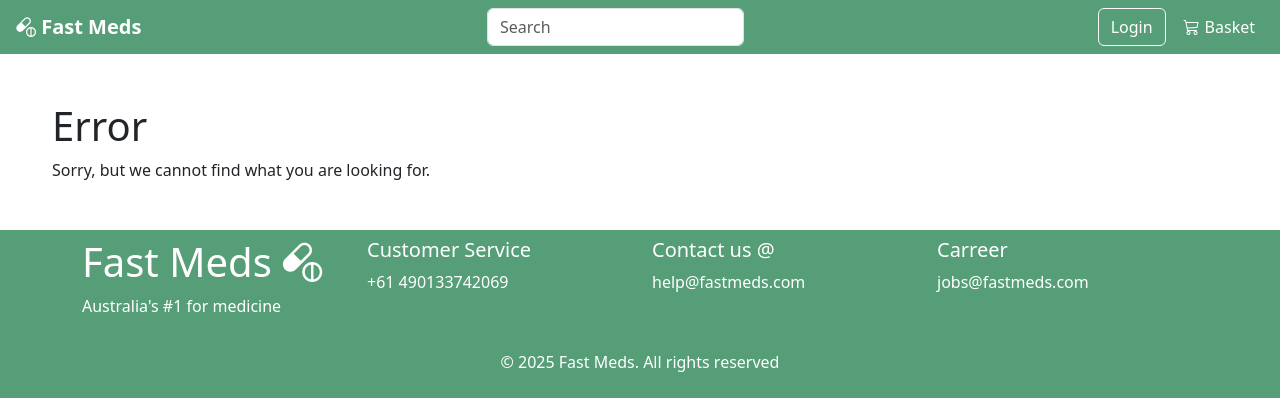
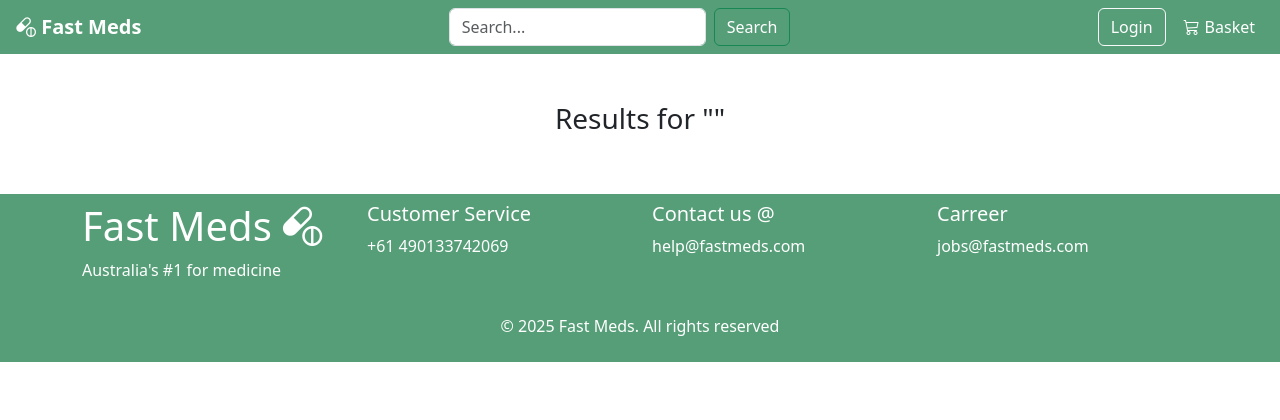
Before and after one commit to KaanAkkaya94/582-Project, a Flask app: page /search in a window 1280 px wide. Shown: the top 420 px of the page. Run offline with Flask 3, Linux system fonts and the light colour scheme; some libraries are stand-ins or nearby versions.

Commit message:
1. Added search

```diff
--- a/walkthrough 04/miltontours/db.py
+++ b/walkthrough 04/miltontours/db.py
@@ -192,6 +192,29 @@ def get_orders():
                      UserInfo(str(row['userID']), row['userName'], row['userEmail'], row['userPhoneNumber']),
                      float(row['basketPrice']) if row else None ]
 
+def search_items(query):
+    cur = mysql.connection.cursor()
+    cur.execute("""
+        SELECT i.itemID, i.itemName, i.itemDescription, i.itemCategory, i.itemPrice, i.itemPicture,
+               c.categoryID, c.categoryName
+        FROM cities i
+        JOIN categories c ON i.itemCategory = c.categoryID
+        WHERE i.itemName LIKE %s OR i.itemDescription LIKE %s
+    """, (query + '%', query + '%'))
+    rows = cur.fetchall()
+    cur.close()
+
+    return [
+        Item(
+            str(row['itemID']),
+            row['itemName'],
+            row['itemDescription'],
+            Category(str(row['categoryID']), row['categoryName']),
+            float(row['itemPrice'])
+        )
+        for row in rows
+    ]
+
 
 
 def get_orders():
--- a/walkthrough 04/miltontours/templates/base.html
+++ b/walkthrough 04/miltontours/templates/base.html
@@ -26,10 +26,11 @@
                 </button>
                 <div class="collapse navbar-collapse" id="navbarNav">
                   <div class="mx-auto d-flex">
-                    <form class="d-flex">
                       <!--Search bar-->
-                      <input class="form-control me-2" type="search" placeholder="Search" aria-label="Search">
-                    </form>
+                      <form class="d-flex" action="{{ url_for('main.search') }}" method="get">
+                          <input class="form-control me-2" type="search" name="q" placeholder="Search..." aria-label="Search">
+                          <button class="btn btn-outline-success" type="submit">Search</button>
+                      </form>
                   </div>
                   <!--Basket button which redirects to basket.html website-->
                     {% if session['user'] and session['user']['is_admin'] %}
--- a/walkthrough 04/miltontours/templates/products.html
+++ b/walkthrough 04/miltontours/templates/products.html
@@ -20,7 +20,7 @@
         <div>
             <p class="h3 text-dark mb-4">Select a product from below</p>
         </div>
-        <div class="row justify-content-center" style="margin:10px;">
+        <div class="row row-cols-1 row-cols-sm-2 row-cols-md-4 g-3 justify-content-center" style="margin:10px;">
                         {% for product in products %}
                             <div class="col prod_card"><div class="card">
                                     <a href="{{ url_for('main.product_details', product_id=product.id) }}">
@@ -29,7 +29,6 @@
                                     <div class="card-body d-grid gap-2">
                                         <h5 class="card-title">{{ product.name }}</h5>
                                         <h2>$ {{ product.price }}</h2>
-<!--                                        <button type="button" class="btn brand_color_set add_button w-100">+ Add to Basket</button>-->
                                     </div>
                                     <div class="card-footer">
                                         <form method="POST"
--- /dev/null
+++ b/walkthrough 04/miltontours/templates/search.html
@@ -0,0 +1,33 @@
+{% extends 'base.html' %}
+
+{% block main %}
+
+    <div class="container text-center">
+        <h3>Results for "{{ query }}"</h3>
+        <div class="row row-cols-1 row-cols-sm-2 row-cols-md-4 g-3 justify-content-center" style="margin:10px;">
+        {% for product in results %}
+        <div class="col prod_card"><div class="card">
+            <a href="{{ url_for('main.product_details', product_id=product.id) }}">
+                <img src="{{ url_for('static', filename='img/' + product.name.split(' ')[0] +'.jpg') }}" class="card-img-top" alt="card-img-top">
+            </a>
+            <div class="card-body d-grid gap-2">
+                <h5 class="card-title">{{ product.name }}</h5>
+                <h2>$ {{ product.price }}</h2>
+            </div>
+            <div class="card-footer">
+                <form method="POST"
+                      action="{{ url_for('main.adding_to_basket', product_id = product.id) }}">
+                    <input
+                            type="submit"
+                            value="+ Add to Basket"
+                            class="btn add_button brand_color_set">
+                </form>
+            </div>
+
+        </div>
+        </div>
+        {% endfor %}
+    </div>
+    </div>
+
+{% endblock %}
--- a/walkthrough 04/miltontours/views.py
+++ b/walkthrough 04/miltontours/views.py
@@ -5,7 +5,7 @@ from hashlib import sha256
 
 from miltontours.db import get_orders, check_for_user, add_user, user_already_exists
 
-from miltontours.db import get_categories, get_items_for_category, get_category, get_product
+from miltontours.db import get_categories, get_items_for_category, get_category, get_product, search_items
 
 from miltontours.session import get_basket, add_to_basket, remove_from_basket, empty_basket, convert_basket_to_order, _save_basket_to_session
 from miltontours.forms import NewCheckoutForm, LoginForm, RegisterForm
@@ -193,3 +193,13 @@ def update_quantity(item_id, action):
             item.quantity -= 1
         _save_basket_to_session(basket)
     return redirect(url_for('main.order'))
+
+@bp.route('/search')
+def search():
+    query = request.args.get('q', '')
+    results = []
+
+    if query:
+        results = search_items(query)
+
+    return render_template('search.html', query=query, results=results)
```
